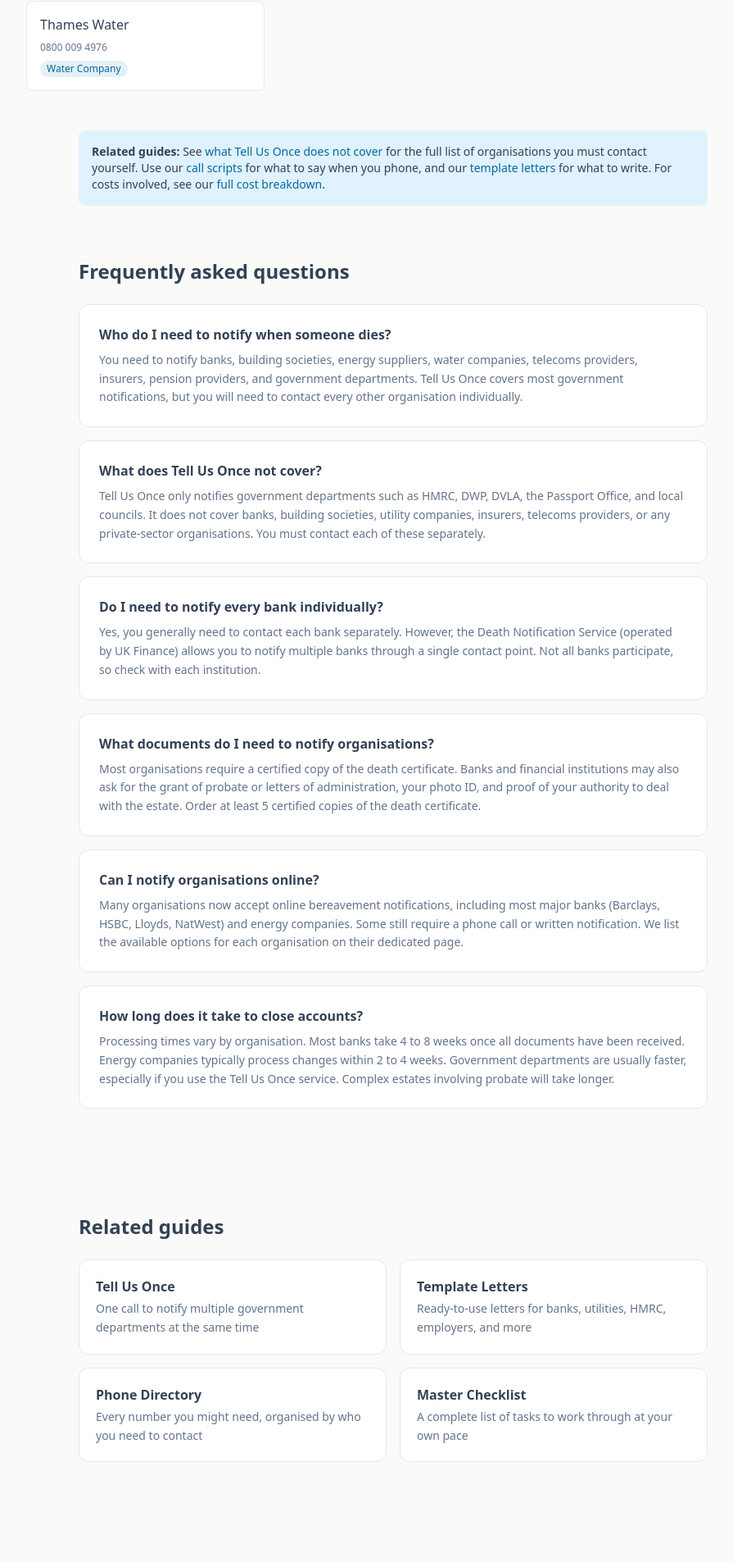
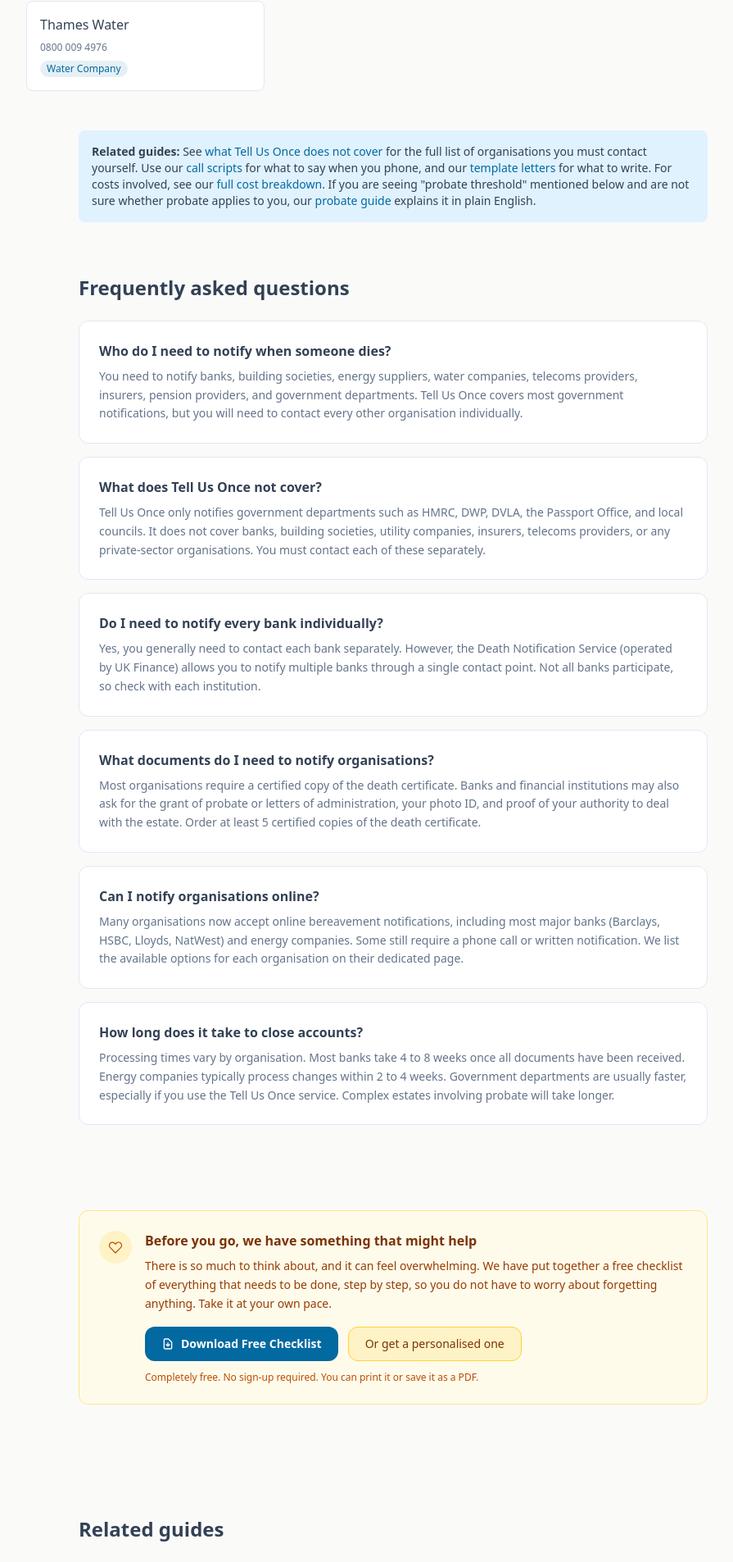
Before and after one commit to skillettsites/helpafterloss, a Next.js app: page /notify in a window 1280 px wide. Shown: the part 3916-5821 px from the top of the page at 82% size, without its empty margins (160-1055 px from the left). Built offline with nearby package versions, Linux system fonts and the light colour scheme; no server answers.

Commit message:
Add checklist banner and probate cross-link to notify hub
The notify hub was the only major guide page missing the free
checklist banner that the other 7 comparable pages already have, and
had no explanation or link for the probate threshold badges shown on
many contact cards.

```diff
--- a/src/app/notify/page.tsx
+++ b/src/app/notify/page.tsx
@@ -3,6 +3,7 @@ import Link from 'next/link';
 import { bereavementContacts, categoryLabels, categoryOrder } from '@/lib/bereavement-contacts';
 import type { BereavementContact } from '@/lib/bereavement-contacts';
 import { RelatedGuides } from '@/components/RelatedGuides';
+import { FreeChecklistBanner } from '@/components/FreeChecklistBanner';
 
 export const metadata: Metadata = {
   title: 'Who to Notify When Someone Dies: A Complete UK Checklist',
@@ -207,7 +208,7 @@ export default function NotifyHubPage() {
         <div className="max-w-3xl mx-auto">
           <div className="bg-primary-light rounded-lg p-4">
             <p className="text-sm text-foreground">
-              <strong>Related guides:</strong> See <Link href="/blog/what-tell-us-once-doesnt-cover" className="text-primary hover:underline">what Tell Us Once does not cover</Link> for the full list of organisations you must contact yourself. Use our <Link href="/call-scripts" className="text-primary hover:underline">call scripts</Link> for what to say when you phone, and our <Link href="/template-letters" className="text-primary hover:underline">template letters</Link> for what to write. For costs involved, see our <Link href="/costs" className="text-primary hover:underline">full cost breakdown</Link>.
+              <strong>Related guides:</strong> See <Link href="/blog/what-tell-us-once-doesnt-cover" className="text-primary hover:underline">what Tell Us Once does not cover</Link> for the full list of organisations you must contact yourself. Use our <Link href="/call-scripts" className="text-primary hover:underline">call scripts</Link> for what to say when you phone, and our <Link href="/template-letters" className="text-primary hover:underline">template letters</Link> for what to write. For costs involved, see our <Link href="/costs" className="text-primary hover:underline">full cost breakdown</Link>. If you are seeing &quot;probate threshold&quot; mentioned below and are not sure whether probate applies to you, our <Link href="/probate" className="text-primary hover:underline">probate guide</Link> explains it in plain English.
             </p>
           </div>
         </div>
@@ -228,12 +229,19 @@ export default function NotifyHubPage() {
         </div>
       </section>
 
+      {/* Free checklist banner */}
+      <section className="py-4 px-4">
+        <div className="max-w-3xl mx-auto">
+          <FreeChecklistBanner variant="bottom" />
+        </div>
+      </section>
+
       {/* Related guides */}
       <section className="py-8 px-4 mb-8">
         <div className="max-w-3xl mx-auto">
           <RelatedGuides
             currentPath="/notify"
-            guides={['/tell-us-once', '/template-letters', '/phone-directory', '/checklist']}
+            guides={['/probate', '/tell-us-once', '/template-letters', '/phone-directory', '/checklist']}
           />
         </div>
       </section>
```
